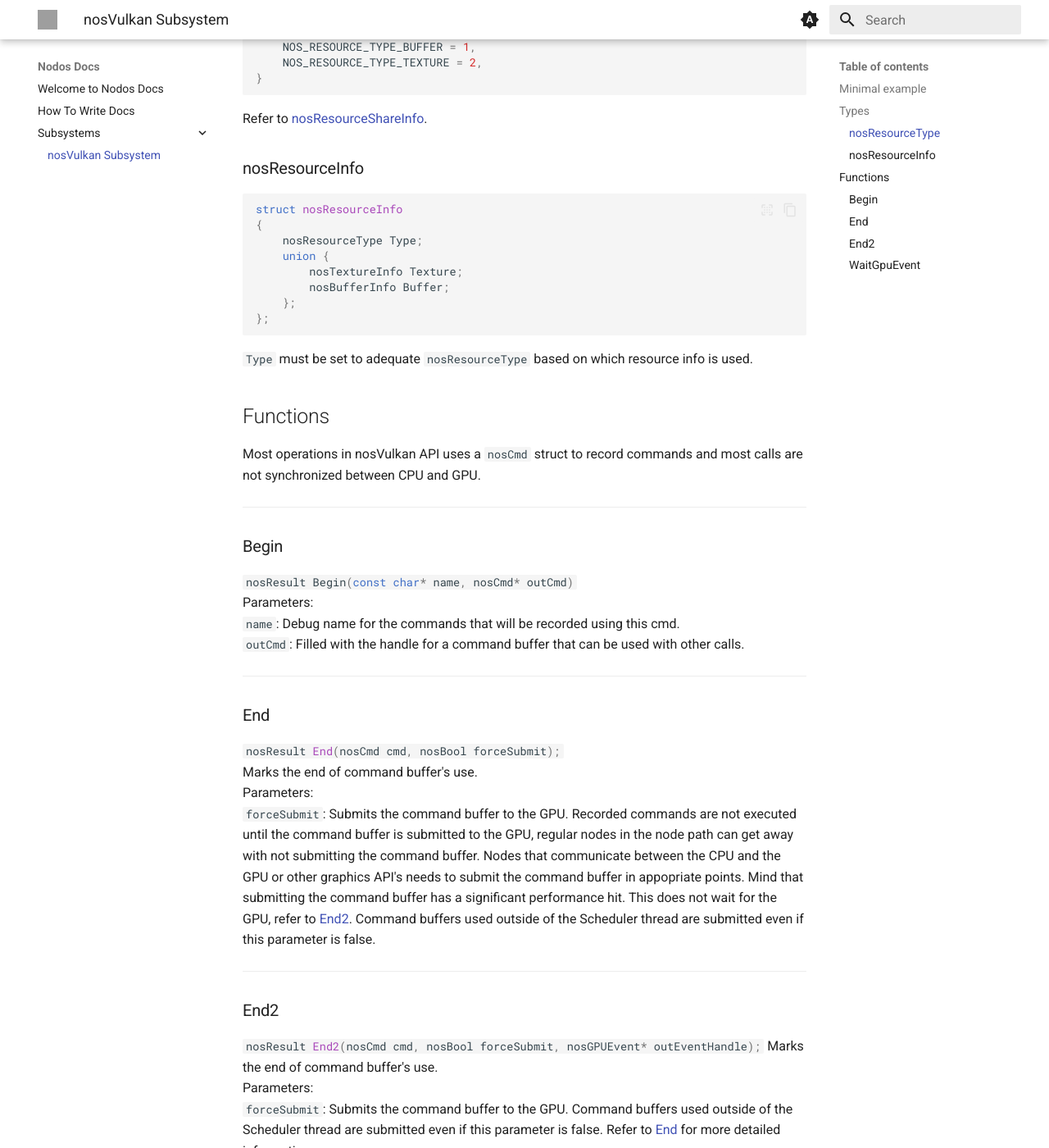
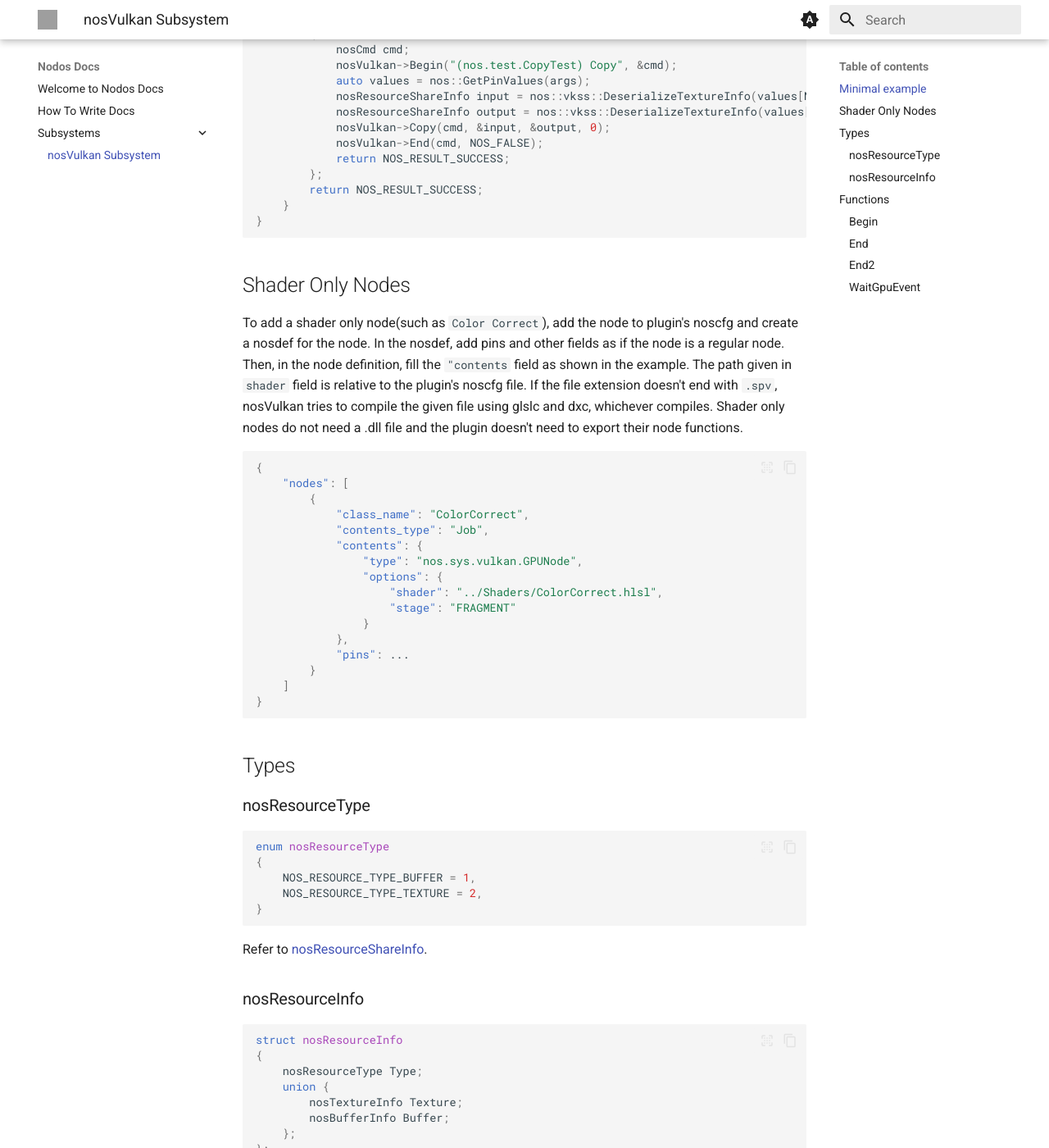
Before and after one commit to nodos-dev/docs, an MkDocs documentation site: the page built from docs/Subsystems/nosVulkan.md, in a window 1280 px wide and 1400 px high, scrolled down 1401 px. Shown: the whole window at 82% size. Built offline with MkDocs 1.6.1 and Material for MkDocs 9.7.7, drawn with Linux system fonts in a browser that asks for light colours; some of the changed text lies outside the part shown; grey boxes are pictures that could not be loaded.

Commit message:
Add docs for shader only nodes & specifying dependency

````diff
--- a/docs/Subsystems/nosVulkan.md
+++ b/docs/Subsystems/nosVulkan.md
@@ -3,7 +3,27 @@
 nosVulkan subsystem features an API for plugins to communicate with vulkan & send commands to the GPU.
 
 ## Minimal example
-For a plugin or a subsystem, in the file that contains the ``MZ_INIT`` macro, include ``<nosVulkanSubsystem/nosVulkanSubsystem.h>`` for nosVulkan API, then in the ``nosExportNodeFunctions`` function request the nosVulkan subsystem using ``nosEngine.RequestSubsystem`` function. Then `nosVulkan` global variable can be used anywhere to communicate with the nosVulkan API. ``<nosVulkanSubsystem/Helpers.hpp>`` contains helper functions and ``<nosVulkanSubsystem/Types_generated.h>`` contains flatbuffers headers for Texture.
+For a plugin or a subsystem, to define a dependency to nosVulkan, add the nosVulkan dependency in the noscfg file as shown in ``Test.noscfg``. Then in the file that contains the ``MZ_INIT`` macro, include ``<nosVulkanSubsystem/nosVulkanSubsystem.h>`` for nosVulkan API, then in the ``nosExportNodeFunctions`` function request the nosVulkan subsystem using ``nosEngine.RequestSubsystem`` function. Then `nosVulkan` global variable can be used anywhere to communicate with the nosVulkan API. ``<nosVulkanSubsystem/Helpers.hpp>`` contains helper functions and ``<nosVulkanSubsystem/Types_generated.h>`` contains flatbuffers headers for Texture.
+
+```json title="Test.noscfg"
+{
+    "info": {
+        "id": {
+            "name": "nos.test",
+            "version": "1.0.0"
+        },
+        "display_name": "Test",
+        "description": "Test plugin.",
+        "dependencies": [
+            {
+                "name": "nos.sys.vulkan",
+                "version": "1.0.0"
+            }
+        ]
+    },
+	"node_definitions":...
+}
+```
 
 ```cpp title="Test.cpp"
 
@@ -42,6 +62,27 @@
 		};
 		return NOS_RESULT_SUCCESS;
 	}
+}
+```
+
+## Shader Only Nodes
+To add a shader only node(such as `Color Correct`), add the node to plugin's noscfg and create a nosdef for the node. In the nosdef, add pins and other fields as if the node is a regular node. Then, in the node definition, fill the ``#!json "contents`` field as shown in the example. The path given in ``#!json shader`` field is relative to the plugin's noscfg file. If the file extension doesn't end with `.spv`, nosVulkan tries to compile the given file using glslc and dxc, whichever compiles. Shader only nodes do not need a .dll file and the plugin doesn't need to export their node functions.
+```json
+{
+    "nodes": [
+        {
+            "class_name": "ColorCorrect",
+            "contents_type": "Job",
+            "contents": {
+                "type": "nos.sys.vulkan.GPUNode",
+                "options": {
+                    "shader": "../Shaders/ColorCorrect.hlsl",
+                    "stage": "FRAGMENT"
+                }
+            },
+			"pins": ...
+		}
+	]
 }
 ```
 
````
